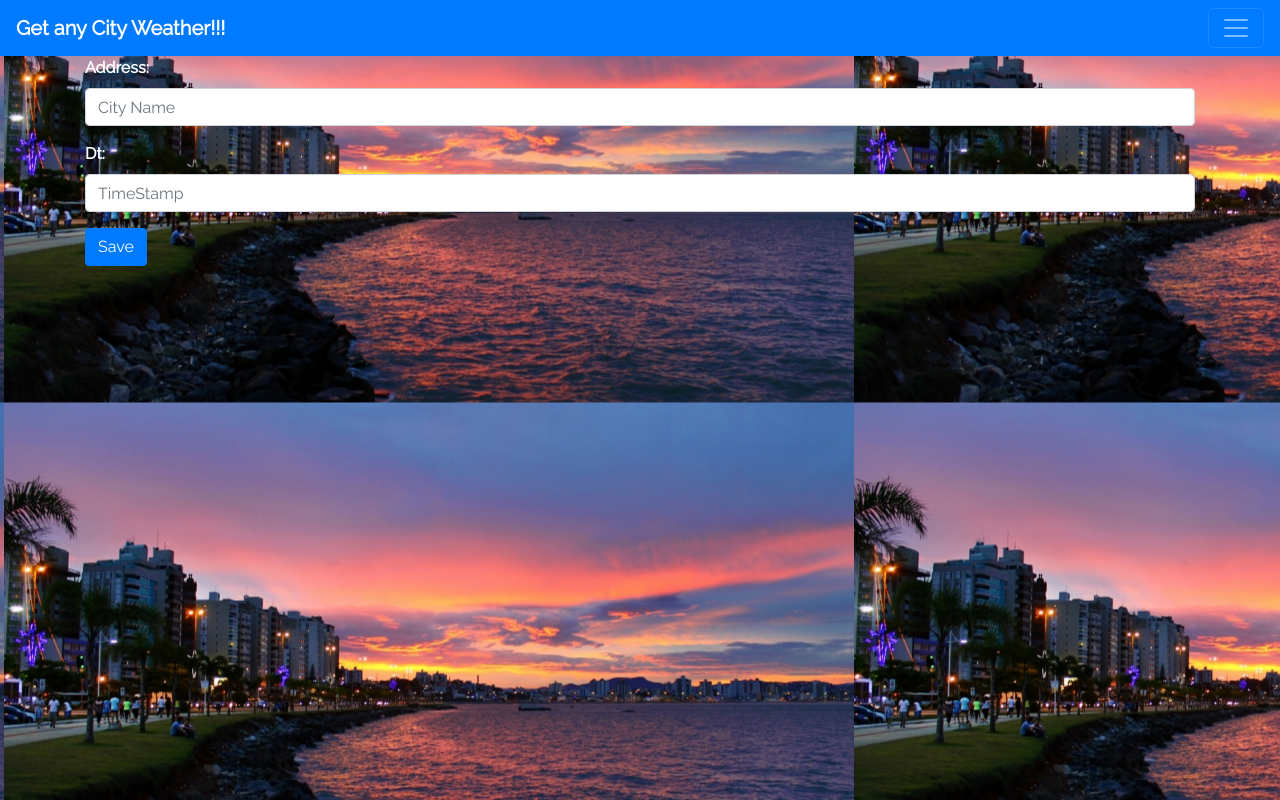
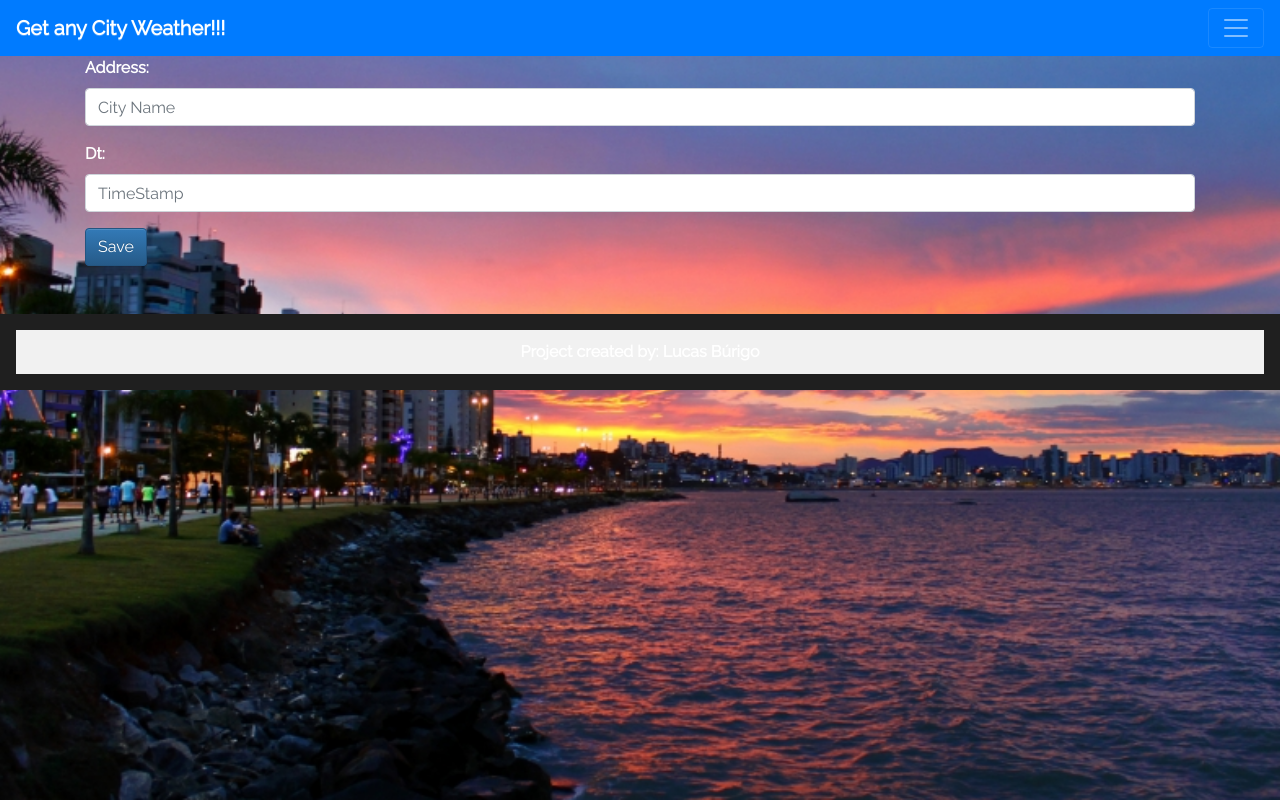
Before and after one commit to LC-burigo/Django_Small_Weather_Project, a Django app: template WeatherApp/templates/WeatherApp/Hourly_Weather.html in a window 1280 px wide. Run offline with Django 3.2, Linux system fonts and the light colour scheme; the template is opened without the code that fills it: values that come from a table or form of the project are taken from there, others are empty; some libraries are stand-ins or nearby versions.

Commit message:
add some html and css

```diff
--- a/WeatherApp/static/css/Extends.css
+++ b/WeatherApp/static/css/Extends.css
@@ -3,8 +3,31 @@ body{
    font-family: 'Raleway', sans-serif;
    color: #fff;
    font-weight: bold;
-   background-image: url('Florianopolis.jpg')
+   background-image: url('Florianopolis.jpg');
+   height:100vh;
+   width:100%;
+   background-position:top;
+   background-size:cover;
+   background-repeat: no-repeat;
+   background-attachment: fixed;
+   font-weight: bold;
 }
 #table1 td{
     border: none !important;
 }
+.footer{
+    background-color: #1F1F1F;
+    padding: 1rem;
+}
+#copy-area {
+  background-color: #F1F1F1;
+}
+
+#copy-area .container {
+  padding: 10px 0;
+  text-align: center;
+}
+
+#copy-area .container p {
+  margin-bottom: 0;
+}
--- a/WeatherApp/templates/WeatherApp/Current_Weather.html
+++ b/WeatherApp/templates/WeatherApp/Current_Weather.html
@@ -2,12 +2,17 @@
 {% load static %}
 <html lang="en">
 <head>
+
     <meta charset="UTF-8">
     <meta name="viewport" content="width=device-width, initial-scale=1, shrink-to-fit=no">
     <title>Weather Page</title>
     <link rel="stylesheet" href="https://stackpath.bootstrapcdn.com/bootstrap/4.1.3/css/bootstrap.min.css" integrity="sha384-MCw98/SFnGE8fJT3GXwEOngsV7Zt27NXFoaoApmYm81iuXoPkFOJwJ8ERdknLPMO" crossorigin="anonymous">
     <link href="https://fonts.googleapis.com/css?family=Raleway&display=swap" rel="stylesheet"/>
     <link rel="stylesheet" type="text/css" href="{% static 'css/Extends.css' %}"/>
+<!--Footer-->
+    <link rel="stylesheet" type="text/css" media="screen" href="https://maxcdn.bootstrapcdn.com/bootstrap/3.3.7/css/bootstrap-theme.min.css" />
+    <script defer src="https://use.fontawesome.com/releases/v5.0.7/js/all.js"></script>
+
 </head>
 <body>
 <nav class="navbar navbar-dark bg-primary">
@@ -85,7 +90,17 @@
         </div>
     </div>
 {% endblock %}
-
+<footer class="footer">
+    <div id="copy-area">
+      <div class="container">
+        <div class="row">
+            <div class="col-md-12">
+              <p>Project created by: Lucas Búrigo</p>
+            </div>
+        </div>
+      </div>
+    </div>
+  </footer>
 <script src="https://code.jquery.com/jquery-3.3.1.slim.min.js" integrity="sha384-q8i/X+965DzO0rT7abK41JStQIAqVgRVzpbzo5smXKp4YfRvH+8abtTE1Pi6jizo" crossorigin="anonymous"></script>
 <script src="https://cdnjs.cloudflare.com/ajax/libs/popper.js/1.14.3/umd/popper.min.js" integrity="sha384-ZMP7rVo3mIykV+2+9J3UJ46jBk0WLaUAdn689aCwoqbBJiSnjAK/l8WvCWPIPm49" crossorigin="anonymous"></script>
 <script src="https://stackpath.bootstrapcdn.com/bootstrap/4.1.3/js/bootstrap.min.js" integrity="sha384-ChfqqxuZUCnJSK3+MXmPNIyE6ZbWh2IMqE241rYiqJxyMiZ6OW/JmZQ5stwEULTy" crossorigin="anonymous"></script>
```
Also changed, not shown: db.sqlite3.
